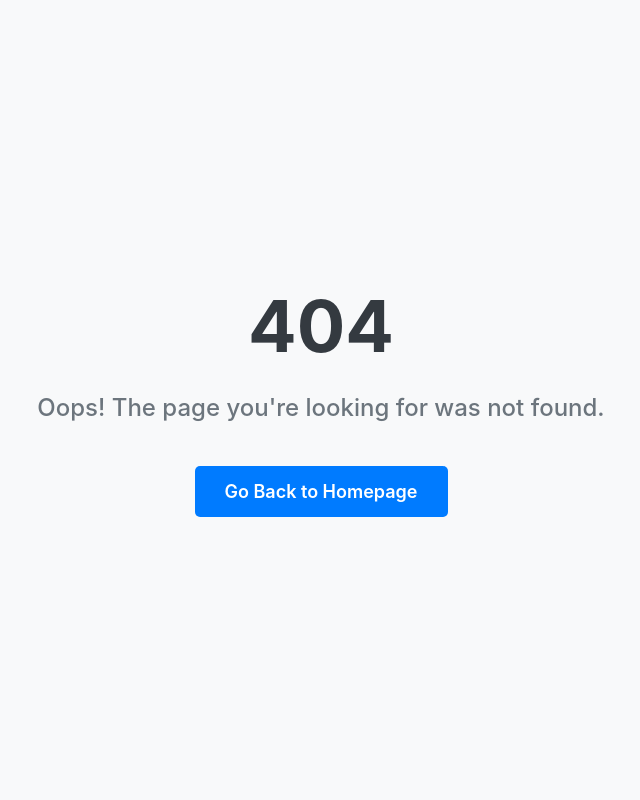
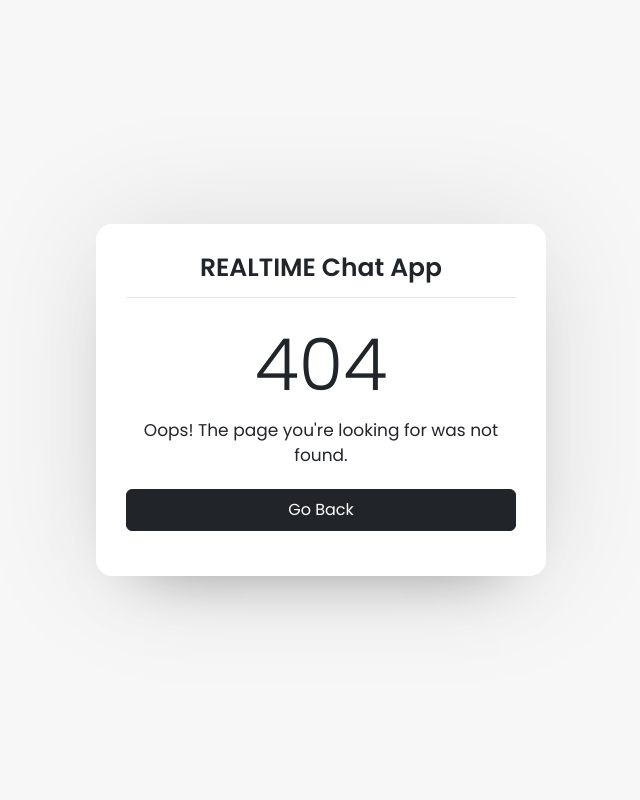
Before and after one commit to SaanPrasanna/Custom-PHP-MVC-Framwork, a PHP site: template views/404.php in a window 1280 px wide. Shown: the whole page, without its empty margins (319-959 px from the left). Run offline with PHP 8.4, Linux system fonts and the light colour scheme; the template is opened without the code that fills it: most values are stand-ins (such as "Sample title", 1, 10 or a date in 2020); some libraries are stand-ins or nearby versions.

Commit message:
:lipstick: Updated 404 UI

```diff
--- a/views/404.php
+++ b/views/404.php
@@ -1,72 +1,22 @@
-<!DOCTYPE html>
-<html lang="en">
-
-<head>
-  <meta charset="UTF-8">
-  <meta name="viewport" content="width=device-width, initial-scale=1.0">
-  <title>404 Not Found</title>
-  <!-- Bootstrap CSS -->
-  <link rel="stylesheet" href="https://maxcdn.bootstrapcdn.com/bootstrap/4.0.0/css/bootstrap.min.css">
-  <!-- Custom CSS -->
-  <style>
-    /* Custom styles for the 404 page */
-    body {
-      background-color: #f8f9fa;
-    }
-
-    .error-container {
-      height: 100vh;
-      display: flex;
-      align-items: center;
-      justify-content: center;
-      flex-direction: column;
-    }
-
-    .error-heading {
-      font-size: 72px;
-      font-weight: 700;
-      color: #343a40;
-      margin-bottom: 20px;
-    }
-
-    .error-message {
-      font-size: 24px;
-      font-weight: 500;
-      color: #6c757d;
-      margin-bottom: 40px;
-    }
-
-    .error-button {
-      font-size: 18px;
-      font-weight: 600;
-      color: #fff;
-      background-color: #007bff;
-      border: none;
-      border-radius: 5px;
-      padding: 12px 30px;
-      transition: background-color 0.3s ease;
-      text-decoration: none;
-    }
-
-    .error-button:hover {
-      background-color: #0056b3;
-      color: #fffe;
-      text-decoration: none;
-    }
-  </style>
-</head>
+<?php require_once APP_ROOT . '/views/inc/header.php'; ?>
 
 <body>
-  <div class="error-container">
-    <h1 class="error-heading">404</h1>
-    <p class="error-message">Oops! The page you're looking for was not found.</p>
-    <a href="<?php echo $routeToHome ?>" class="error-button">Go Back to Homepage</a>
+  <div class="wrapper">
+    <section class="form signup">
+      <header class="mb-4 text-center">REALTIME Chat App</header>
+      <div class="display-2 text-center">404</div>
+      <div class="link">Oops! The page you're looking for was not found.</a></div>
+      <p class="hr"></p>
+      <form action="#" method="POST" enctype="multipart/form-data" autocomplete="off" id="loginForm" data-parsley-validate>
+        <div class="field button">
+          <a class="btn btn-dark p-2" id="login" href="<?php echo $routeToLogin ?>">Go Back</a>
+        </div>
+      </form>
+    </section>
   </div>
 
-  <!-- Bootstrap JS -->
-  <script src="https://code.jquery.com/jquery-3.2.1.slim.min.js"></script>
-  <script src="https://cdnjs.cloudflare.com/ajax/libs/popper.js/1.12.9/umd/popper.min.js"></script>
-  <script src="https://maxcdn.bootstrapcdn.com/bootstrap/4.0.0/js/bootstrap.min.js"></script>
+  <script src="https://code.jquery.com/jquery-3.6.0.min.js"></script>
+  <script src="/mvc architecture/asserts/javascript/parsley.min.js"></script>
 </body>
 
 </html>
```
